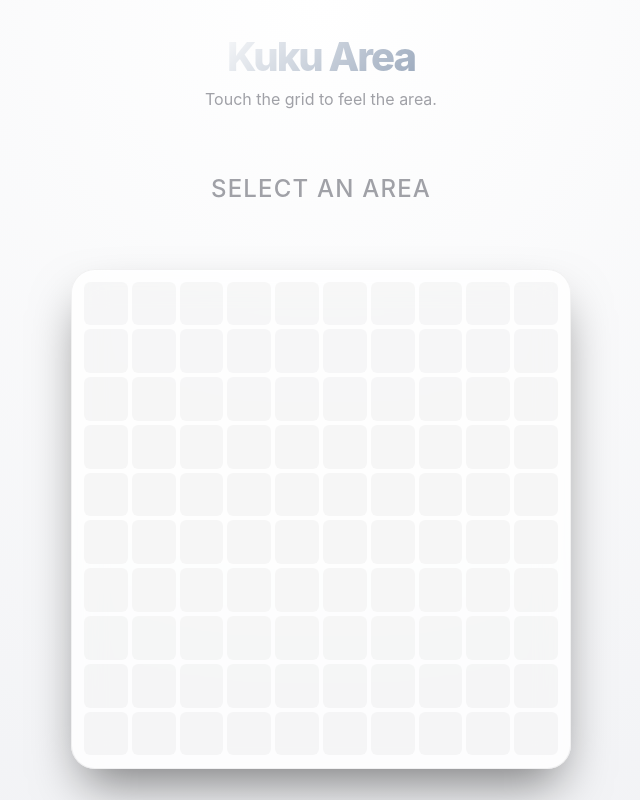
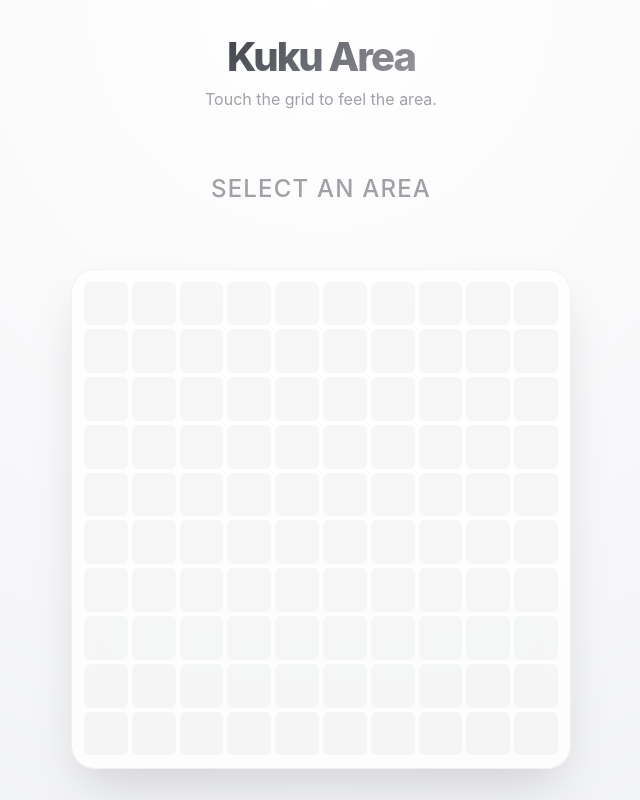
Before and after one commit to Lucky0107/kuku-area, a React (Vite) app: page / in a window 1280 px wide. Shown: the whole page, without its empty margins (319-959 px from the left). Built offline with nearby package versions, Linux system fonts and the light colour scheme.

Commit message:
Remove animation key to prevent flickering during drag

```diff
--- a/src/App.css
+++ b/src/App.css
@@ -14,7 +14,7 @@
   font-size: 2.5rem;
   font-weight: 800;
   margin: 0 0 0.5rem;
-  background: linear-gradient(135deg, #fff, #94a3b8);
+  background: linear-gradient(135deg, var(--text-primary), var(--text-secondary));
   -webkit-background-clip: text;
   -webkit-text-fill-color: transparent;
   letter-spacing: -0.05em;
--- a/src/components/FormulaDisplay.tsx
+++ b/src/components/FormulaDisplay.tsx
@@ -1,4 +1,4 @@
-import { motion, AnimatePresence } from 'framer-motion';
+import { motion } from 'framer-motion';
 import './FormulaDisplay.css';
 
 interface FormulaDisplayProps {
--- a/src/components/Grid.css
+++ b/src/components/Grid.css
@@ -7,8 +7,8 @@
     border-radius: 1.5rem;
     padding: 0.75rem;
     gap: 0.25rem;
-    box-shadow: 0 25px 50px -12px rgba(0, 0, 0, 0.5),
-        inset 0 1px 0 rgba(255, 255, 255, 0.1);
+    box-shadow: 0 25px 50px -12px rgba(0, 0, 0, 0.15),
+        inset 0 1px 0 rgba(255, 255, 255, 0.5);
     border: 1px solid var(--cell-border);
     backdrop-filter: blur(16px);
     -webkit-backdrop-filter: blur(16px);
@@ -42,7 +42,7 @@
     border-radius: 0.375rem;
     opacity: 0.9;
     z-index: 1;
-    box-shadow: inset 0 1px 1px rgba(255, 255, 255, 0.3);
+    box-shadow: inset 0 1px 1px rgba(255, 255, 255, 0.8);
 }
 
 .corner-indicator {
@@ -54,7 +54,7 @@
     background-color: white;
     border-radius: 50%;
     z-index: 2;
-    box-shadow: 0 0 10px rgba(255, 255, 255, 0.8);
+    box-shadow: 0 0 10px rgba(0, 0, 0, 0.2);
 }
 
 /* Subtle hover effect for desktop */
--- a/src/components/Grid.tsx
+++ b/src/components/Grid.tsx
@@ -1,4 +1,4 @@
-import { useRef, PointerEvent as ReactPointerEvent } from 'react';
+import { useRef, type PointerEvent as ReactPointerEvent } from 'react';
 import './Grid.css';
 import { motion } from 'framer-motion';
 
```
